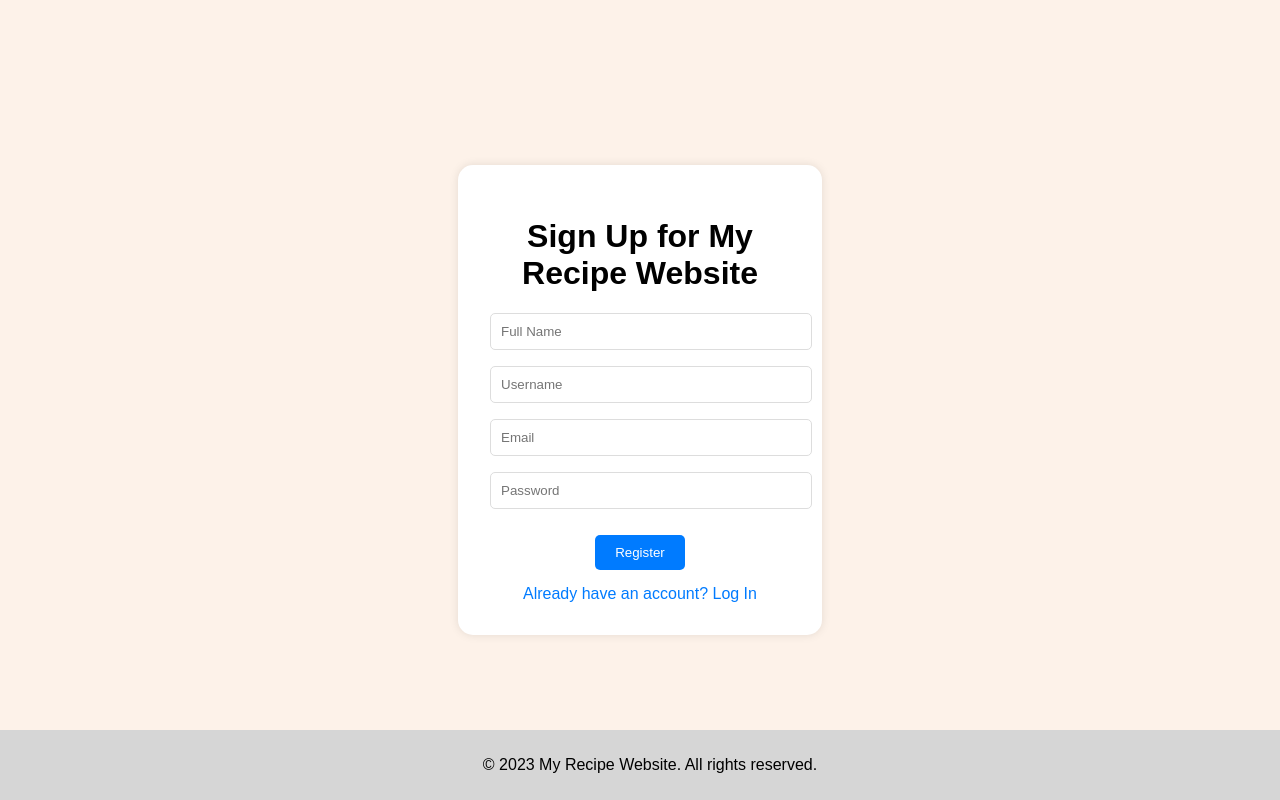
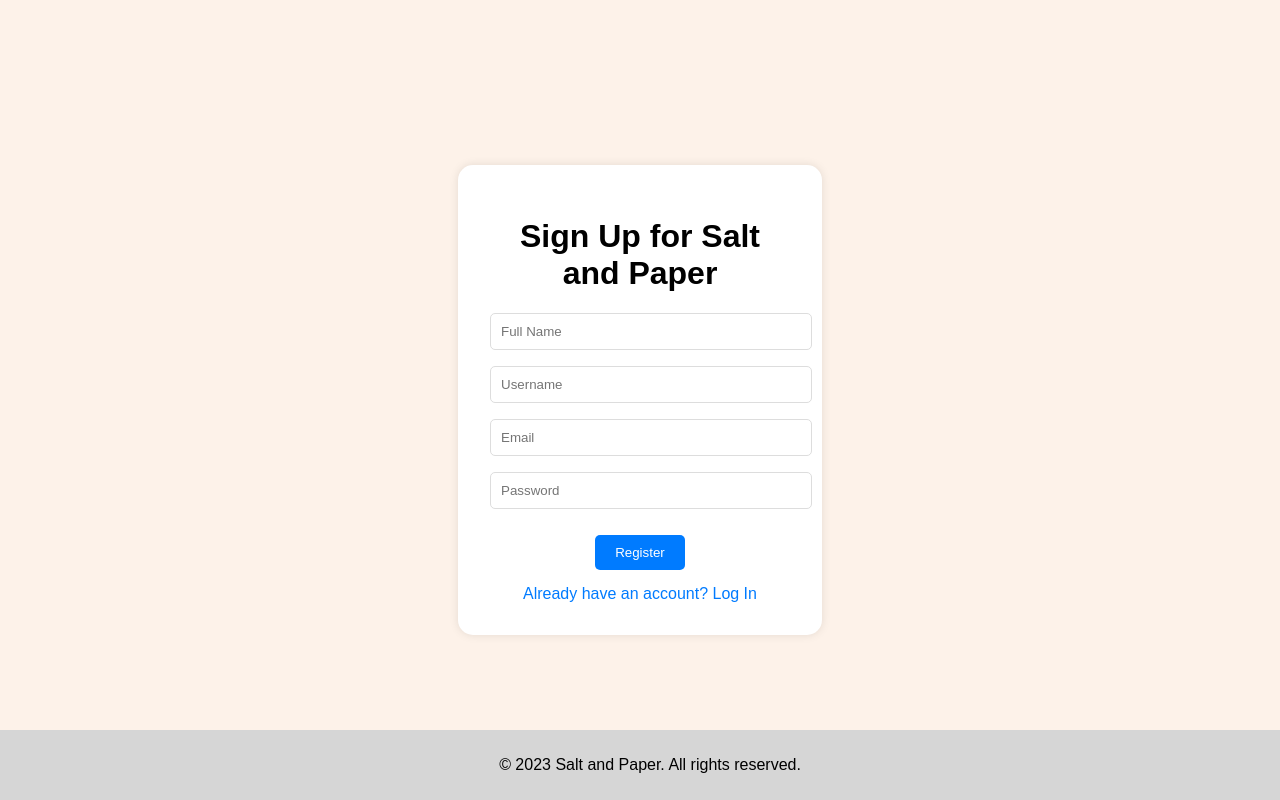
Before and after one commit to CSSE6400/project-23-salt-and-paper, a Flask app: page /api/v1/auth/register in a window 1280 px wide. Run offline with Flask 3, Linux system fonts and the light colour scheme.

Commit message:
email unique, dockerfile gunicorn, site name

```diff
--- a/backend/models/models.py
+++ b/backend/models/models.py
@@ -14,7 +14,7 @@ class User(db.Model, UserMixin):
     id = db.Column(db.Integer, primary_key=True)
     name = db.Column(db.String(100), nullable=False)
     username = db.Column(db.String(20), unique=True, nullable=False)
-    email = db.Column(db.String(100), nullable=False)
+    email = db.Column(db.String(100), unique=True,  nullable=False)
     password = db.Column(db.String, nullable=False)
     cooking_preferences = db.Column(db.String(100))
 
@@ -59,12 +59,17 @@ def validate_password(form, field):
     if user and not user.check_password(password=field.data):
         raise ValidationError("Username or password is incorrect")
 
+def validate_email(form, field):
+    user = User.query.filter_by(email=field.data).first()
+    if form.__class__.__name__ == 'RegisterForm' and user:
+        raise ValidationError("Email already exists")
+
 class RegisterForm(FlaskForm):
 
     name = StringField(validators=[InputRequired(), Length(min=4, max=100)], render_kw={"placeholder": "Full Name"})
     username = StringField(validators=[InputRequired(), Length(
         min=4, max=20), validate_username], render_kw={"placeholder": "Username"})
-    email = EmailField('Email', validators=[InputRequired(), Email()], render_kw={
+    email = EmailField('Email', validators=[InputRequired(), Email(), validate_email], render_kw={
                        "placeholder": "Email"})
     password = PasswordField(validators=[InputRequired(), Length(
         min=4, max=20)], render_kw={"placeholder": "Password"})
--- a/frontend/templates/login.html
+++ b/frontend/templates/login.html
@@ -1,7 +1,7 @@
 <!DOCTYPE html>
 <html>
   <head>
-    <title>Login to My Recipe Website</title>
+    <title>Login to Salt and Paper</title>
     <style>
       body {
         font-family: Arial, sans-serif;
@@ -70,7 +70,7 @@
   </head>
   <body>
     <main>
-      <h1>Login to My Recipe Website</h1>
+      <h1>Login to Salt and Paper</h1>
       {% with messages = get_flashed_messages() %} {% if messages %} {% for
       message in messages %}
       <p class="flash-message">
@@ -95,7 +95,7 @@
       <a href="{{url_for('home')}}">Continue as guest</a>
     </main>
     <footer>
-      <p>© 2023 My Recipe Website. All rights reserved.</p>
+      <p>© 2023 Salt and Paper. All rights reserved.</p>
     </footer>
   </body>
 </html>
--- a/frontend/templates/signup.html
+++ b/frontend/templates/signup.html
@@ -1,7 +1,7 @@
 <!DOCTYPE html>
 <html>
   <head>
-    <title>Sign Up for My Recipe Website</title>
+    <title>Sign Up for Salt and Paper</title>
     <style>
       body {
         font-family: Arial, sans-serif;
@@ -71,7 +71,7 @@
   </head>
   <body>
     <main>
-      <h1>Sign Up for My Recipe Website</h1>
+      <h1>Sign Up for Salt and Paper</h1>
       <form action="" method="POST">
         {{ form.hidden_tag() }}
         <p>
@@ -101,7 +101,7 @@
       >
     </main>
     <footer>
-      <p>© 2023 My Recipe Website. All rights reserved.</p>
+      <p>© 2023 Salt and Paper. All rights reserved.</p>
     </footer>
   </body>
 </html>
```
Also changed, not shown: 1 other file.
